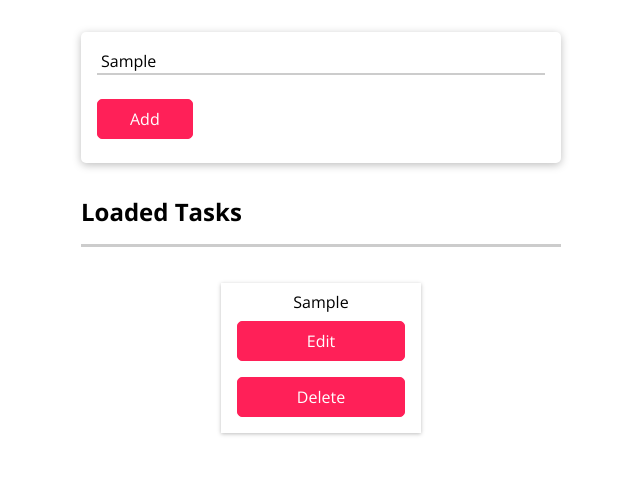
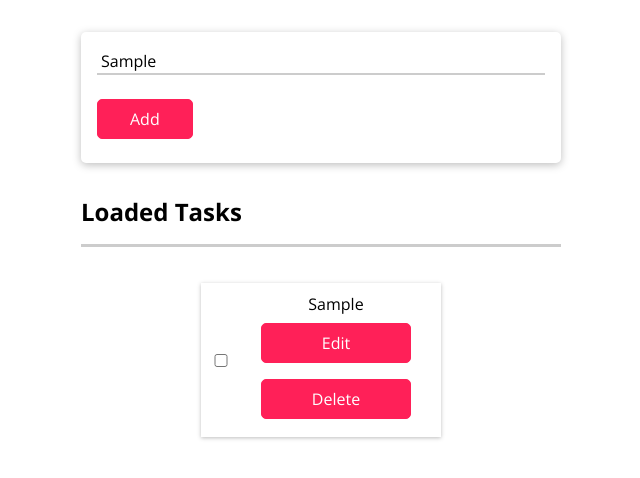
Before and after one commit to Vasstin/react-todo, a React (Create React App) app: page / in a window 1280 px wide. Both pictures are taken after typing "Sample" into the empty fields and a click on the button "Add". Shown: the top 478 px of the page, without its empty margins (319-959 px from the left). Built offline with nearby package versions, Linux system fonts and the light colour scheme.

Commit message:
added checkbox

```diff
--- a/src/components/Todo/Item.css
+++ b/src/components/Todo/Item.css
@@ -1,4 +1,4 @@
-.ingredient-list li {
+/* .ingredient-list li {
   width: 200px;
   margin: 1rem 0;
   padding: 0.5rem 1rem;
@@ -9,3 +9,4 @@
   flex-direction: column;
   box-sizing: border-box;
 }
+ */
--- a/src/components/Todo/Item.js
+++ b/src/components/Todo/Item.js
@@ -5,6 +5,7 @@ const Item = props => {
 
   return (
     <li >
+
       <span>{props.title}</span>
       {props.children}
     </li>
--- a/src/components/Todo/TodoItem.css
+++ b/src/components/Todo/TodoItem.css
@@ -1,11 +1,39 @@
-.ingredient-list li {
-  width: 200px;
+
+.todoItemLi {
+  width: 240px;
   margin: 1rem 0;
   padding: 0.5rem 1rem;
+  padding: 10px 30px 10px 10px;
   box-shadow: 0 1px 4px rgba(0, 0, 0, 0.26);
   display: flex;
   text-align: center;
+  align-items: center;
   justify-content: space-between;
-  flex-direction: column;
+  flex-direction: row;
   box-sizing: border-box;
 }
+
+.todoItemLi input {
+  width: 20px;
+  margin: 0;
+
+}
+
+.inputBox {
+  display: flex;
+  flex-direction: column;
+  width: 150px;
+}
+
+#inputTitle:checked ~ .inputBox label {
+  text-decoration: line-through;
+}
+
+/*
+
+  text-decoration: line-through;
+
+.inputBox input {
+  margin: 0;
+  width: 20px;
+} */
--- a/src/components/Todo/TodoItem.js
+++ b/src/components/Todo/TodoItem.js
@@ -2,7 +2,7 @@ import React, { useState } from 'react';
 // import { v4 as uuidv4 } from 'uuid';
 
 import './TodoItem.css';
-import Item from './Item';
+//import Item from './Item';
 import TodoForm from './TodoForm'
 
 const TodoItem = props => {
@@ -21,12 +21,25 @@ const TodoItem = props => {
   //console.log(props.id)
   let form = null
   let li = (
-    <Item
-      title = {props.title}
-      id = {props.id}>
+
+    <li className = 'todoItemLi' id = {props.id}>
+      <input id = 'inputTitle' name = 'inputTitle' type = "checkbox" />
+      <div className = 'inputBox'>
+        <label for = 'inputTitle'>{props.title}</label>
         <button onClick = {editTaskHandler}>Edit</button>
         <button onClick = {props.onRemoveTask.bind(this, props.id)}>Delete</button>
-    </Item>
+
+      </div>
+    </li>
+    // <Item
+    //   title = {props.title}
+    //   id = {props.id}>
+    //     <div>
+    //     <input className = 'inputCheckbox' type = "checkbox" />
+    //     </div>
+    //     <button onClick = {editTaskHandler}>Edit</button>
+    //     <button onClick = {props.onRemoveTask.bind(this, props.id)}>Delete</button>
+    // </Item>
   )
 
   if(editState) {
@@ -47,12 +60,15 @@ const TodoItem = props => {
   if(formState) {
     form = null
     li = (
-      <Item
-        title = {props.title}
-        id = {props.id}>
-          <button onClick = {editTaskHandler}>Edit</button>
-          <button onClick = {props.onRemoveTask.bind(this, props.id)}>Delete</button>
-      </Item>
+      <li className = 'todoItemLi' id = {props.id}>
+      <input id = 'inputTitle' name = 'inputTitle' type = "checkbox" />
+      <div className = 'inputBox'>
+        <label for = 'inputTitle'>{props.title}</label>
+        <button onClick = {editTaskHandler}>Edit</button>
+        <button onClick = {props.onRemoveTask.bind(this, props.id)}>Delete</button>
+
+      </div>
+    </li>
     )
   }
 
--- a/src/components/Todo/TodoList.css
+++ b/src/components/Todo/TodoList.css
@@ -18,7 +18,7 @@
   padding: 0;
 }
 
-.ingredient-list li {
+/* .ingredient-list li {
   width: 200px;
   margin: 1rem 0;
   padding: 0.5rem 1rem;
@@ -28,4 +28,4 @@
   justify-content: space-between;
   flex-direction: column;
   box-sizing: border-box;
-}
+} */
--- a/src/components/Todo/TodoList.js
+++ b/src/components/Todo/TodoList.js
@@ -13,7 +13,6 @@ const TodoList = props => {
 
       <ul>
         {props.task.map(ig => (
-          <div>
             <TodoItem
               key = {ig.id}
               title = {ig.title}
@@ -23,7 +22,6 @@ const TodoList = props => {
               onRemoveForm = {props.onRemoveForm}
               onEditTask = {props.onEditTask}
             />
-          </div>
 
         ))}
       </ul>
```
